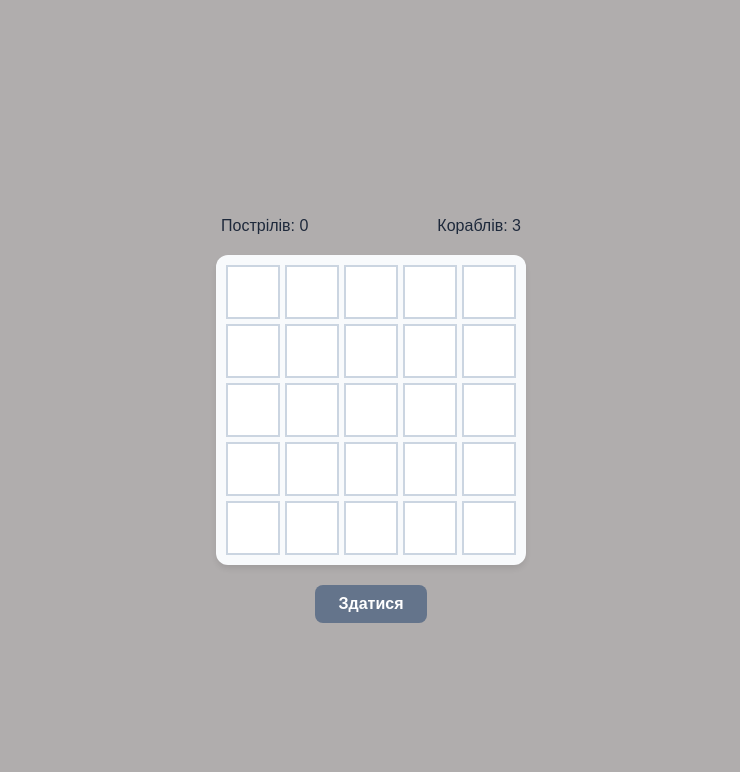
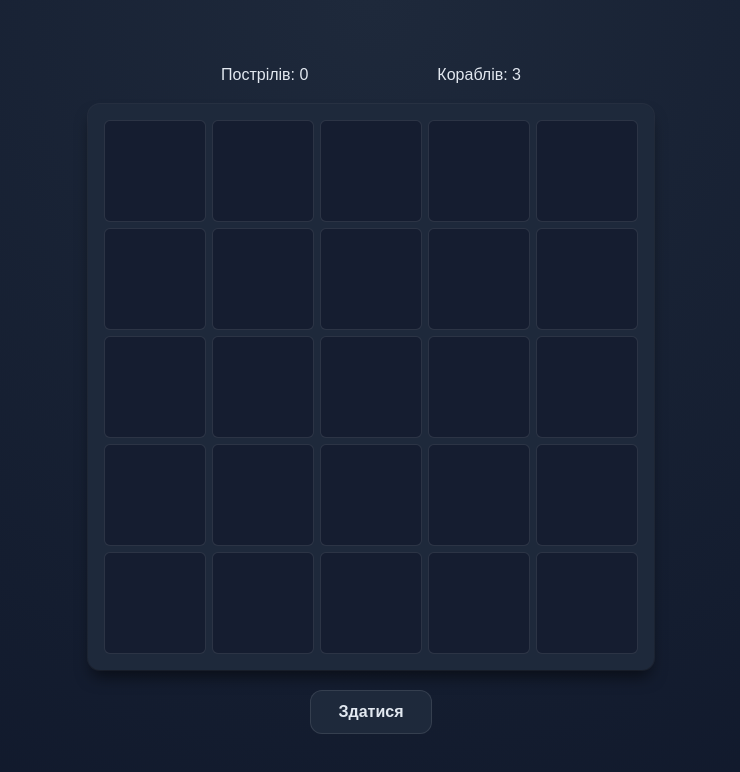
Before and after one commit to Shadocl-low/COP-SeaBattle, a React (Vite) app: page / in a window 1280 px wide. Both pictures are taken after a click on the button "Почати гру". Shown: the top 772 px of the page, without its empty margins (269-1009 px from the left). Built offline with nearby package versions, Linux system fonts and the light colour scheme.

Commit message:
Updated styles for black theme and bigger cells

```diff
--- a/src/App.module.css
+++ b/src/App.module.css
@@ -1,8 +1,11 @@
 .container {
   min-height: 100vh;
+  width: 100%;
   display: flex;
+  flex-direction: column;
   justify-content: center;
   align-items: center;
   font-family: sans-serif;
   padding: 20px;
+  box-sizing: border-box;
 }
--- a/src/components/Board/Board.module.css
+++ b/src/components/Board/Board.module.css
@@ -2,10 +2,21 @@
     display: grid;
     grid-template-columns: repeat(5, 1fr);
     gap: var(--gap-size);
-    padding: 10px;
-    background-color: #f8fafc;
-    border-radius: 12px;
-    box-shadow: 0 4px 6px -1px rgba(0, 0, 0, 0.1);
+    padding: 16px;
+
+    background-color: var(--surface-color);
+
+    border-radius: var(--radius);
+
+    box-shadow: 0 0 0 1px rgba(255, 255, 255, 0.05),
+    0 10px 15px -3px rgba(0, 0, 0, 0.5);
+
     width: fit-content;
     margin: 0 auto;
+    transition: transform 0.3s ease;
 }
+
+.board:hover {
+    box-shadow: 0 0 0 1px rgba(59, 130, 246, 0.3),
+    0 20px 25px -5px rgba(0, 0, 0, 0.5);
+}
--- a/src/components/Cell/Cell.module.css
+++ b/src/components/Cell/Cell.module.css
@@ -1,29 +1,41 @@
 .cell {
     width: var(--cell-size);
     height: var(--cell-size);
-    border: 2px solid #cbd5e1;
+
+    background-color: rgba(15, 23, 42, 0.6);
+    border: 1px solid rgba(255, 255, 255, 0.1);
+    border-radius: 6px;
+
     display: flex;
     justify-content: center;
     align-items: center;
     cursor: pointer;
-    background-color: white;
     font-size: 24px;
+    transition: all 0.2s cubic-bezier(0.4, 0, 0.2, 1);
+    position: relative;
 }
 
 .cell:hover {
-    border-color: #3b82f6;
+    border-color: var(--primary-color);
+    background-color: rgba(59, 130, 246, 0.1);
+    transform: translateY(-1px);
 }
 
 .hit {
-    background-color: #fee2e2;
-    color: #ef4444;
+    background-color: rgba(239, 68, 68, 0.2);
+    border-color: var(--danger-color);
+    color: var(--danger-color);
+    box-shadow: 0 0 10px rgba(239, 68, 68, 0.3);
 }
 
 .miss {
-    background-color: #f1f5f9;
-    color: #64748b;
+    background-color: rgba(255, 255, 255, 0.05);
+    color: var(--text-muted);
+}
+
+.miss::after {
+    content: '';
 }
 
 .empty {
-    background-color: #fff;
 }
--- a/src/components/UI/Button/Button.module.css
+++ b/src/components/UI/Button/Button.module.css
@@ -1,61 +1,70 @@
 .button {
-    padding: 10px 24px;
+    padding: 12px 28px;
     border: none;
     border-radius: var(--radius);
     cursor: pointer;
     font-size: 16px;
     font-weight: 600;
-    transition: all 0.2s ease-in-out;
+    transition: all 0.2s ease;
     display: inline-flex;
     align-items: center;
     justify-content: center;
     gap: 8px;
+
+    user-select: none;
 }
 
 .button:active {
-    transform: scale(0.98);
+    transform: scale(0.96);
 }
 
 .primary {
     background-color: var(--primary-color);
-    color: white;
+    color: #fff;
+    box-shadow: 0 4px 12px rgba(59, 130, 246, 0.4);
 }
 .primary:hover {
-    background-color: #2563eb;
+    background-color: var(--primary-hover);
+    box-shadow: 0 6px 16px rgba(59, 130, 246, 0.5);
 }
 
 .secondary {
-    background-color: var(--secondary-color);
-    color: white;
+    background-color: var(--surface-color);
+    color: var(--text-color);
+    border: 1px solid rgba(255, 255, 255, 0.1);
 }
 .secondary:hover {
-    background-color: #475569;
+    background-color: var(--secondary-color);
+    border-color: rgba(255, 255, 255, 0.2);
 }
 
 .accept {
-    background-color: var(--success-color);
-    color: white;
-    box-shadow: 0 4px 6px -1px rgba(34, 197, 94, 0.3);
+    background-color: rgba(34, 197, 94, 0.2);
+    color: var(--success-color);
+    border: 1px solid var(--success-color);
 }
 .accept:hover {
-    background-color: #16a34a;
-    box-shadow: 0 6px 8px -1px rgba(34, 197, 94, 0.4);
+    background-color: var(--success-color);
+    color: #0f172a;
+    box-shadow: 0 0 12px rgba(74, 222, 128, 0.4);
 }
 
 .decline {
-    background-color: var(--danger-color);
-    color: white;
-    box-shadow: 0 4px 6px -1px rgba(239, 68, 68, 0.3);
+    background-color: rgba(248, 113, 113, 0.1);
+    color: var(--danger-color);
+    border: 1px solid var(--danger-color);
 }
 .decline:hover {
-    background-color: #dc2626;
-    box-shadow: 0 6px 8px -1px rgba(239, 68, 68, 0.4);
+    background-color: var(--danger-color);
+    color: #fff;
+    box-shadow: 0 0 12px rgba(248, 113, 113, 0.4);
 }
 
 .button:disabled {
-    background-color: #cbd5e1;
-    color: #94a3b8;
+    opacity: 0.5;
     cursor: not-allowed;
-    transform: none;
+    background-color: rgba(255, 255, 255, 0.1);
+    color: var(--text-muted);
     box-shadow: none;
+    border: none;
 }
--- a/src/index.css
+++ b/src/index.css
@@ -1,14 +1,21 @@
 :root {
+  --bg-color: #0f172a;
+  --surface-color: #1e293b;
+  --text-color: #e2e8f0;
+  --text-muted: #94a3b8;
+
   --primary-color: #3b82f6;
-  --secondary-color: #64748b;
-  --danger-color: #ef4444;
-  --success-color: #22c55e;
-  --bg-color: #b0adad;
-  --text-color: #1e293b;
+  --primary-hover: #60a5fa;
 
-  --cell-size: 50px;
-  --gap-size: 5px;
-  --radius: 8px;
+  --secondary-color: #475569;
+  --secondary-hover: #64748b;
+
+  --danger-color: #f87171;
+  --success-color: #4ade80;
+
+  --cell-size: 100px;
+  --gap-size: 6px;
+  --radius: 12px;
 }
 
 body {
@@ -17,10 +24,23 @@ body {
   background-color: var(--bg-color);
   color: var(--text-color);
   -webkit-font-smoothing: antialiased;
+  background-image: radial-gradient(circle at top center, #1e293b 0%, #0f172a 100%);
+  min-height: 100vh;
 }
 
 h1, h2, p {
   margin: 0 0 1rem 0;
+}
+
+::-webkit-scrollbar {
+  width: 8px;
+}
+::-webkit-scrollbar-track {
+  background: var(--bg-color);
+}
+::-webkit-scrollbar-thumb {
+  background: var(--secondary-color);
+  border-radius: 4px;
 }
 
 #root {
```
